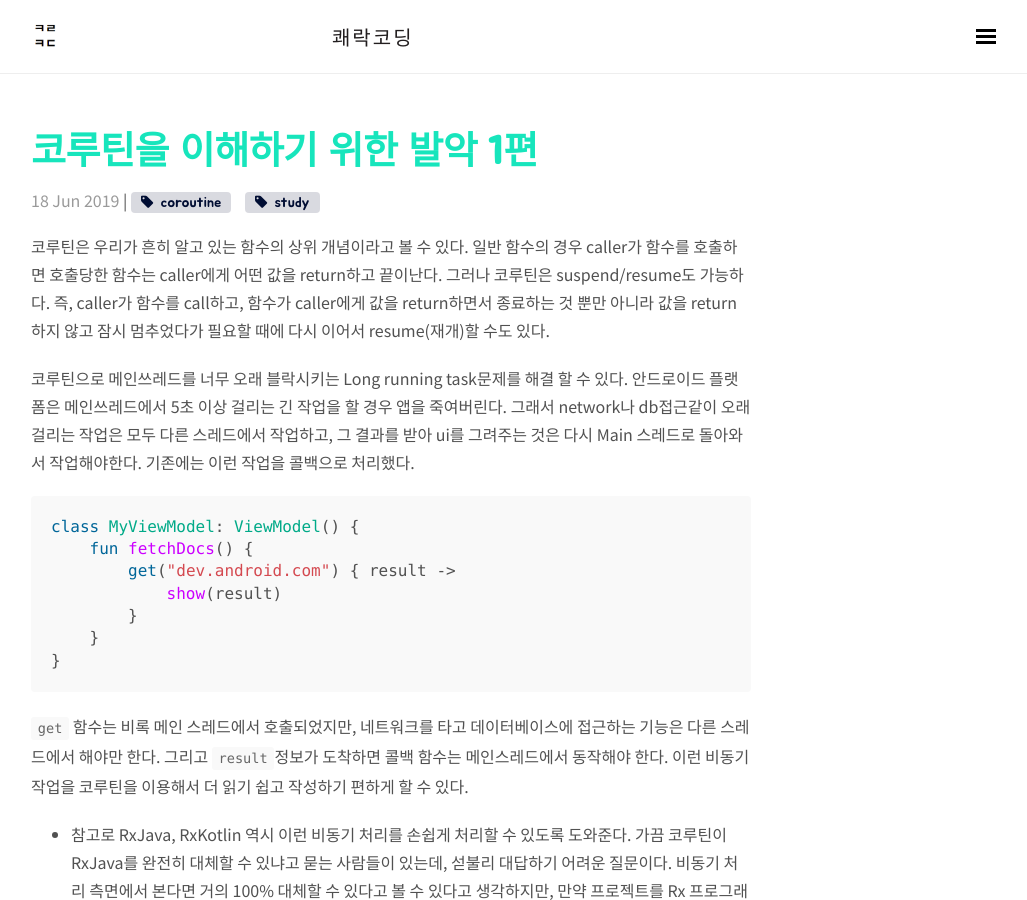
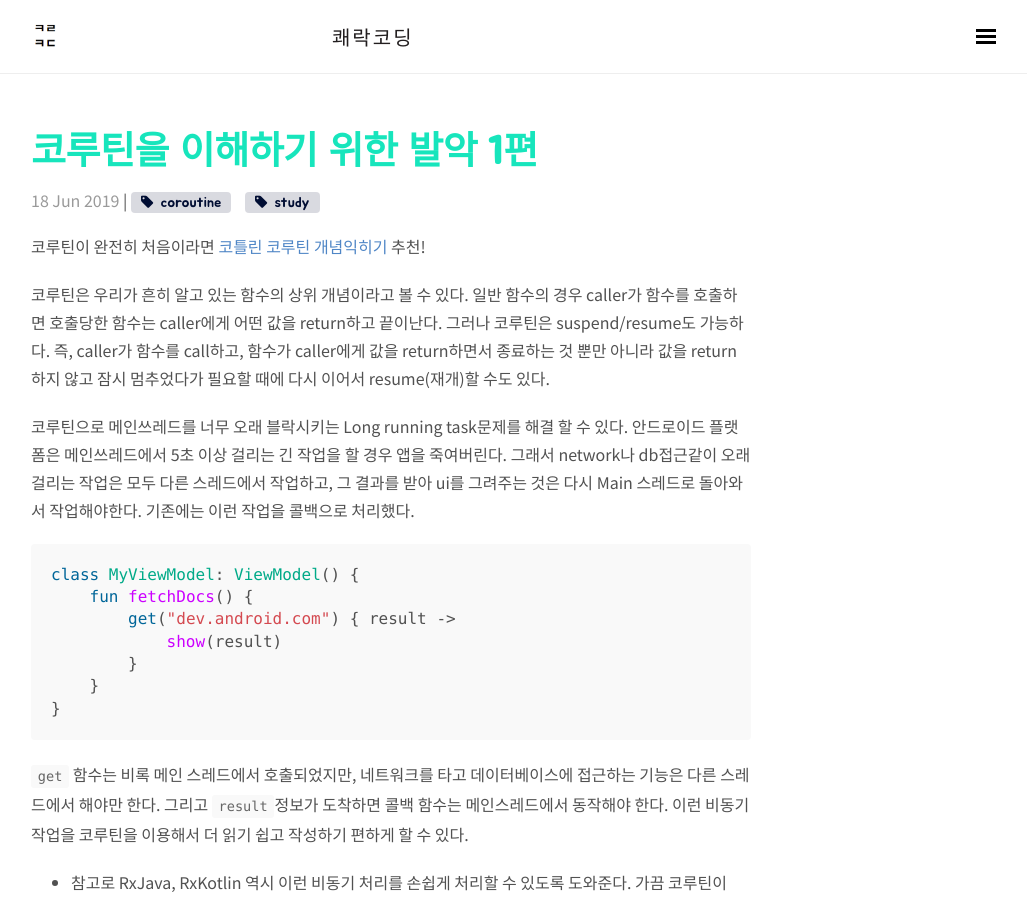
Before and after one commit to wooooooak/wooooooak.github.io, a Jekyll site: the page built from _posts/kotlin/2019-06-18-coroutineStudy.md, in a window 1280 px wide and 900 px high. Shown: the whole window, without its empty margins (249-1276 px from the left). Built offline with Jekyll 4.4.1, drawn with Linux system fonts in a browser that asks for light colours; nearby versions of some CDN libraries; some web fonts are replaced; comment, search, counter and statistics services are not loaded.

Commit message:
코루틴 발악에 링크 삽입

```diff
--- a/_posts/kotlin/2019-06-18-coroutineStudy.md
+++ b/_posts/kotlin/2019-06-18-coroutineStudy.md
@@ -5,6 +5,8 @@ category: Kotlin
 tags: [coroutine, study]
 comments: true
 ---
+
+코루틴이 완전히 처음이라면 [코틀린 코루틴 개념익히기](https://wooooooak.github.io/kotlin/2019/08/25/%EC%BD%94%ED%8B%80%EB%A6%B0-%EC%BD%94%EB%A3%A8%ED%8B%B4-%EA%B0%9C%EB%85%90-%EC%9D%B5%ED%9E%88%EA%B8%B0/) 추천!
 
 코루틴은 우리가 흔히 알고 있는 함수의 상위 개념이라고 볼 수 있다. 일반 함수의 경우 caller가 함수를 호출하면 호출당한 함수는 caller에게 어떤 값을 return하고 끝이난다. 그러나 코루틴은 suspend/resume도 가능하다. 즉, caller가 함수를 call하고, 함수가 caller에게 값을 return하면서 종료하는 것 뿐만 아니라 값을 return하지 않고 잠시 멈추었다가 필요할 때에 다시 이어서 resume(재개)할 수도 있다.
 
```
